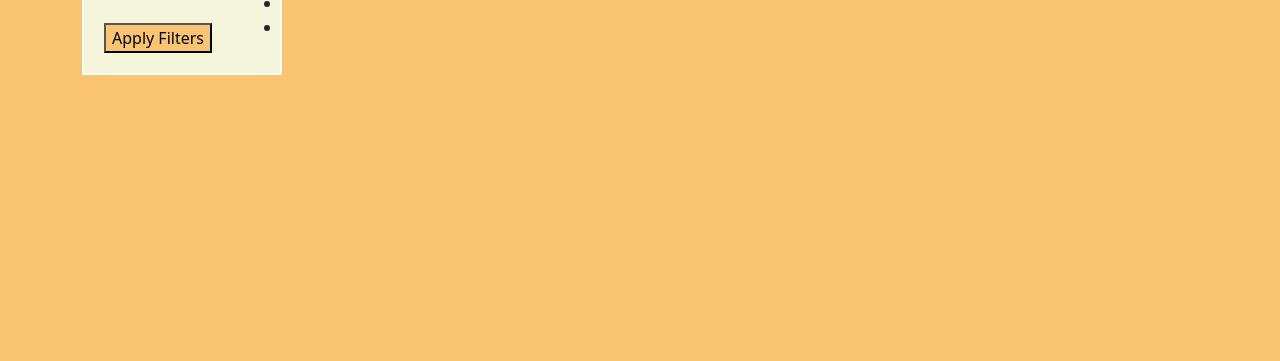
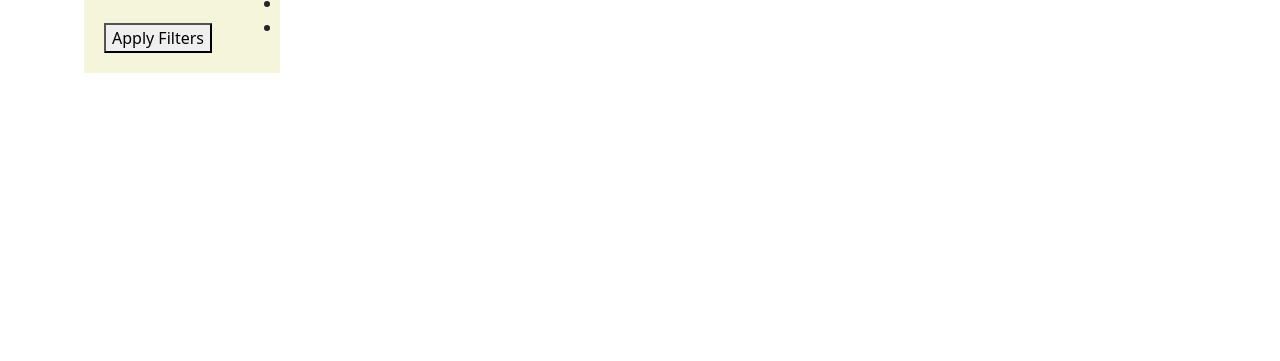
Before and after one commit to MandieBot/Hangry, a plain HTML site: page index.html in a window 1280 px wide. Shown: the part 439-800 px from the top of the page. Drawn offline with nearby package versions, Linux system fonts and the light colour scheme; no server answers.

Commit message:
updatedAside

```diff
--- a/assets/css/style.css
+++ b/assets/css/style.css
@@ -1,5 +1,5 @@
 * {
-  background-color: rgb(250, 196, 114);
+  background-color: none;
 }
 
 
```
